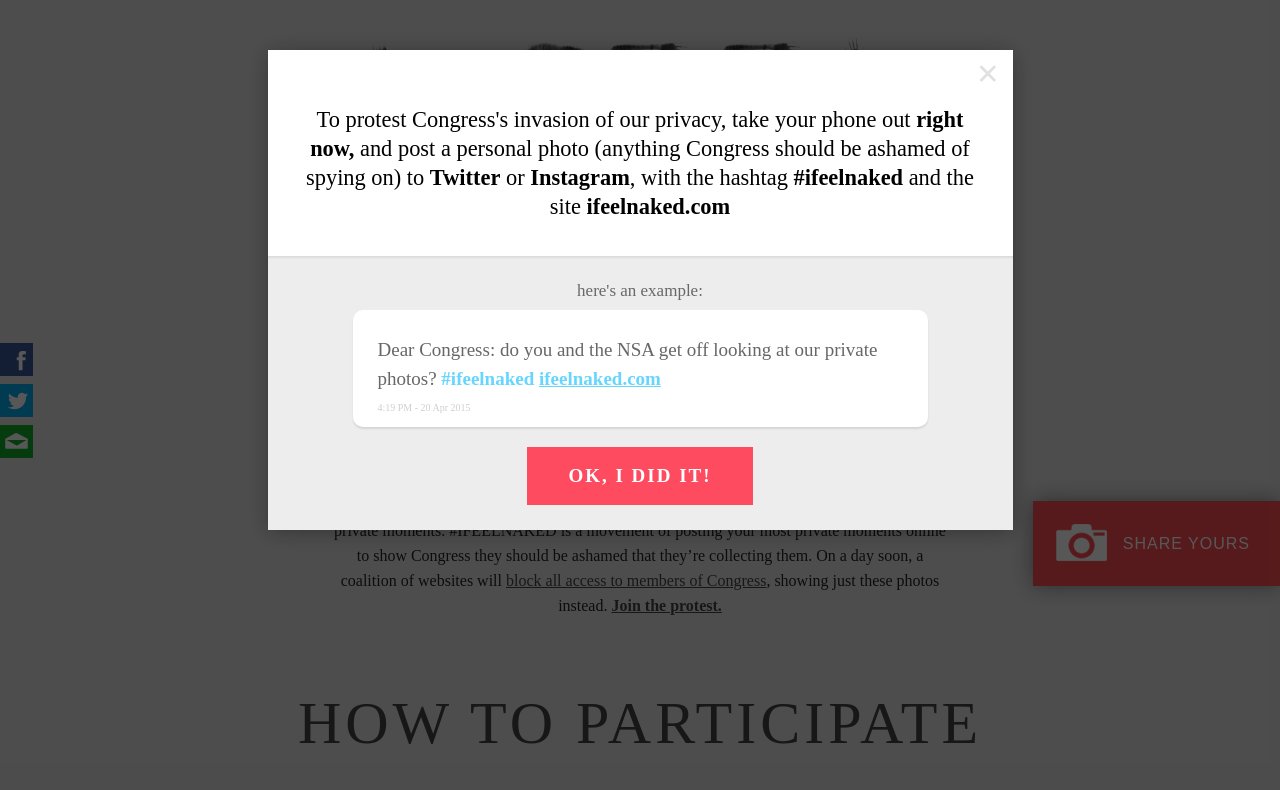
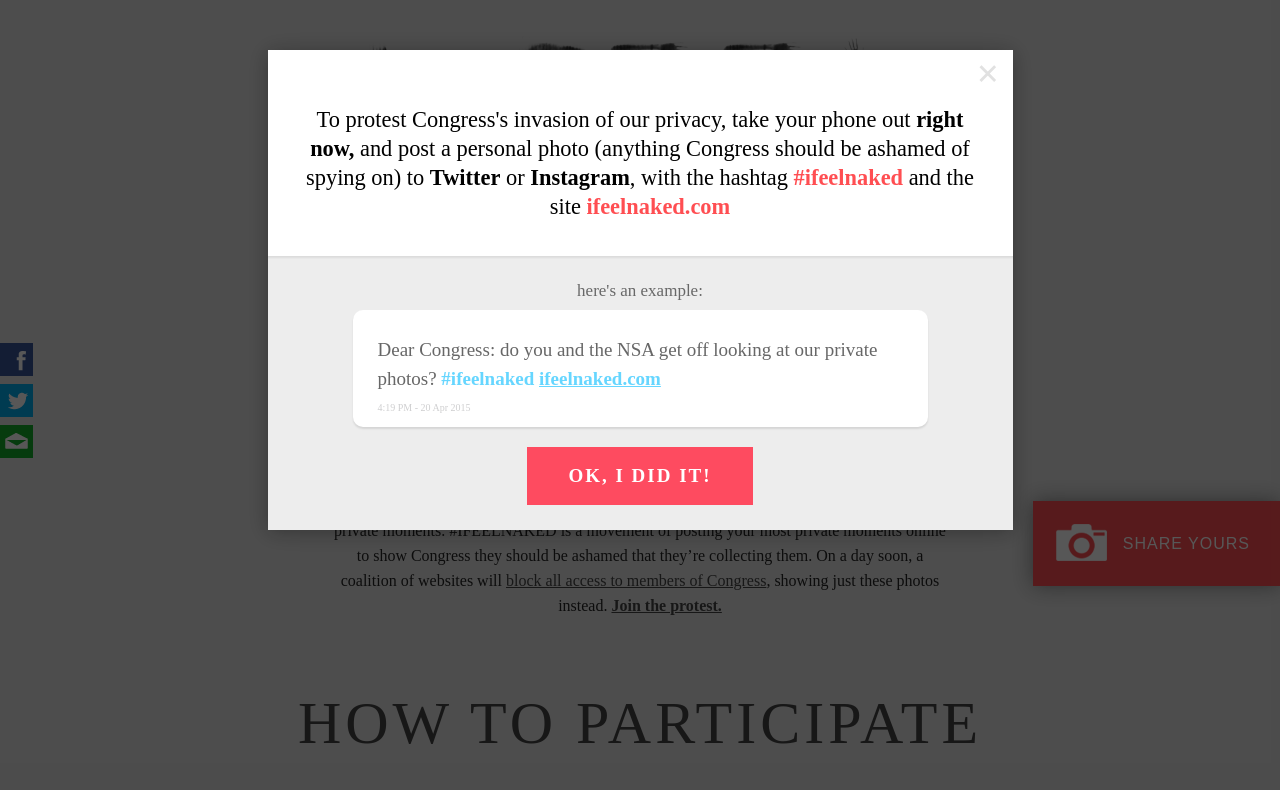
Before and after one commit to fightforthefuture/ifeelnaked, a plain HTML site: page index.html in a window 1280 px wide. Both pictures are taken after a click on the link "Join the protest.". Shown: the top 790 px of the page. Drawn offline with Linux system fonts and the light colour scheme; no server answers.

Commit message:
highlight

```diff
--- a/css/ifeelnaked.css
+++ b/css/ifeelnaked.css
@@ -365,6 +365,9 @@
     margin: 0px;
     padding: 0px 35px 35px 35px;
 }
+.modal .explanation strong.highlight {
+    color: #ff4e52;
+}
 .modal .explanation .example {
     background: #ededed url(../images/modal_background.png) left top repeat-x;
     padding: 20px 15px 25px 15px;
--- a/index.html
+++ b/index.html
@@ -77,7 +77,7 @@
                     To protest Congress's invasion of our privacy, take your phone out <strong>right now,</strong>
                     and post a personal photo (anything Congress should be ashamed of spying on) to
                     <strong>Twitter</strong> or <strong>Instagram</strong>, with the hashtag
-                    <strong>#ifeelnaked</strong> and the site <strong>ifeelnaked.com</strong>
+                    <strong class="highlight">#ifeelnaked</strong> and the site <strong class="highlight">ifeelnaked.com</strong>
                 </p>
 
                 <div class="example">
```
